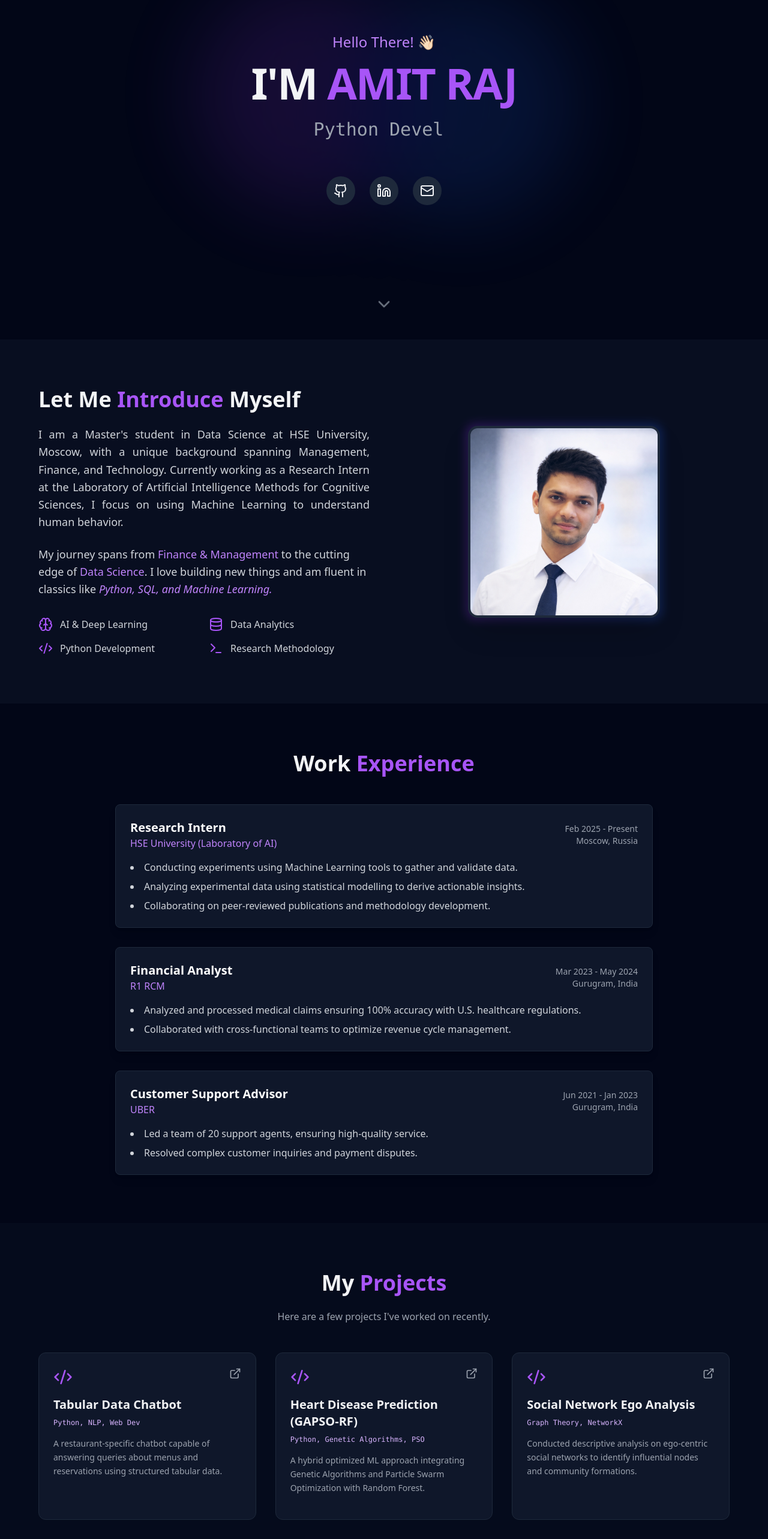
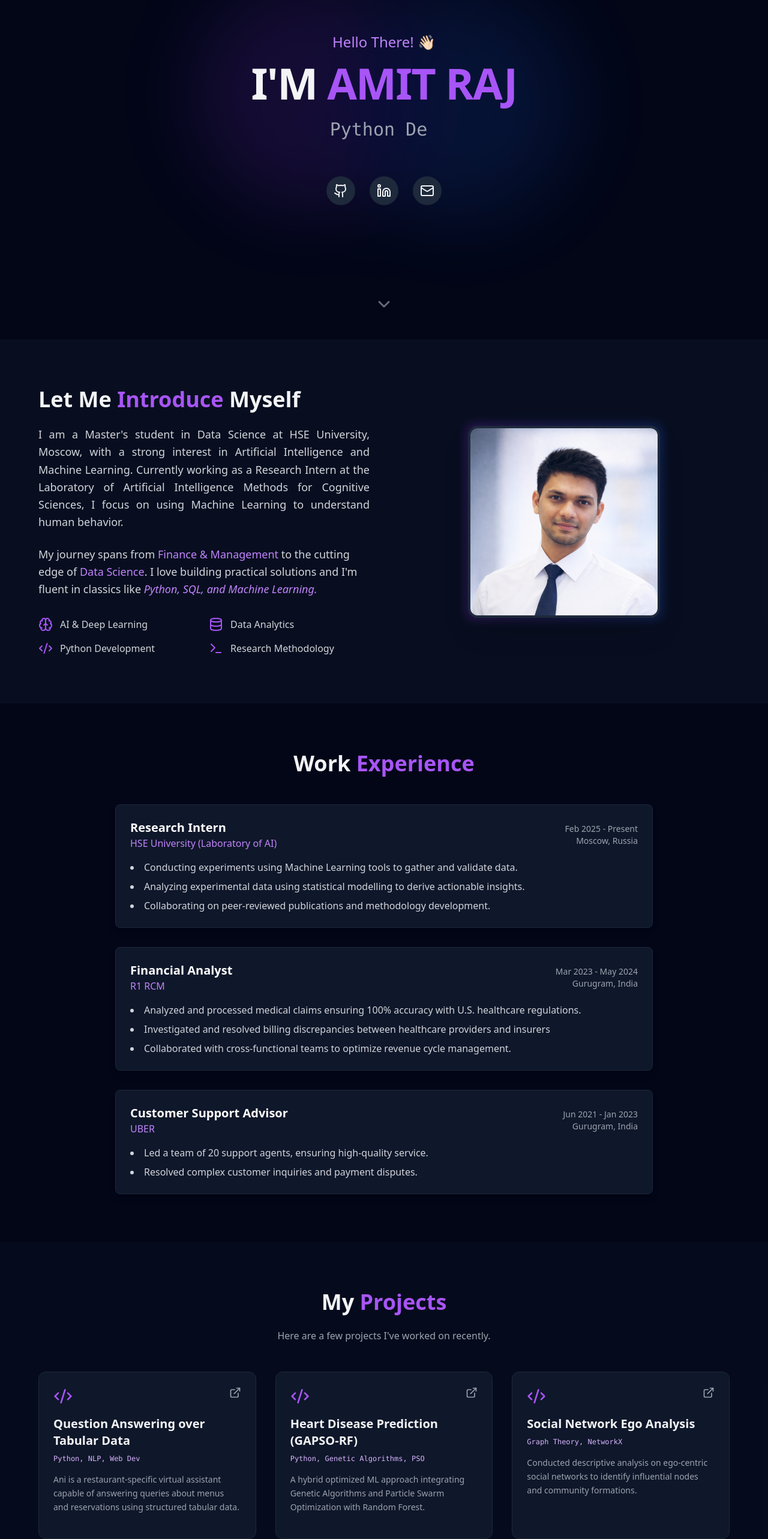
Before and after one commit to amitraj8/my-portfolio, a React (Create React App) app: page / in a window 1280 px wide. Shown: the part 234-2800 px from the top of the page at 60% size. Built offline with nearby package versions, Linux system fonts and the light colour scheme.

Commit message:
Updated design

```diff
--- a/src/App.js
+++ b/src/App.js
@@ -34,8 +34,8 @@ const PUBLIC_URL = getPublicUrl();
 const portfolioData = {
   personal: {
     name: "Amit Raj",
-    titles: ["Data Science Student", "AI Researcher", "Python Developer", "Financial Analyst"],
-    about: "I am a Master's student in Data Science at HSE University, Moscow, with a unique background spanning Management, Finance, and Technology. Currently working as a Research Intern at the Laboratory of Artificial Intelligence Methods for Cognitive Sciences, I focus on using Machine Learning to understand human behavior.",
+    titles: ["Data Science Expert", "AI/ML Researcher", "Python Developer", "NLP Expert", "Network Science Expert"],
+    about: "I am a Master's student in Data Science at HSE University, Moscow, with a strong interest in Artificial Intelligence and Machine Learning. Currently working as a Research Intern at the Laboratory of Artificial Intelligence Methods for Cognitive Sciences, I focus on using Machine Learning to understand human behavior.",
     email: "amit83908@gmail.com",
     github: "https://github.com/amitraj8",
     linkedin: "https://www.linkedin.com/in/amit-raj-379045130/",
@@ -62,6 +62,7 @@ const portfolioData = {
       location: "Gurugram, India",
       desc: [
         "Analyzed and processed medical claims ensuring 100% accuracy with U.S. healthcare regulations.",
+        " Investigated and resolved billing discrepancies between healthcare providers and insurers",
         "Collaborated with cross-functional teams to optimize revenue cycle management."
       ]
     },
@@ -92,9 +93,9 @@ const portfolioData = {
   ],
   projects: [
     {
-      title: "Tabular Data Chatbot",
+      title: "Question Answering over Tabular Data",
       tech: "Python, NLP, Web Dev",
-      desc: "A restaurant-specific chatbot capable of answering queries about menus and reservations using structured tabular data.",
+      desc: "Ani is a restaurant-specific virtual assistant capable of answering queries about menus and reservations using structured tabular data.",
       link: "https://github.com/amitraj8/restaurant-chatbot"
     },
     {
@@ -369,7 +370,7 @@ export default function App() {
               </p>
               <p className="text-lg text-gray-300 leading-relaxed mb-8">
                 My journey spans from <span className="text-purple-400">Finance & Management</span> to the cutting edge of <span className="text-purple-400">Data Science</span>.
-                I love building new things and am fluent in classics like <i className="text-purple-400">Python, SQL, and Machine Learning.</i>
+                I love building practical solutions and I'm fluent in classics like <i className="text-purple-400">Python, SQL, and Machine Learning.</i>
               </p>
 
               <div className="grid grid-cols-1 sm:grid-cols-2 gap-4">
@@ -537,7 +538,7 @@ export default function App() {
                 href={PUBLIC_URL + "/cv.pdf"}
                 target="_blank"
                 rel="noreferrer"
-                className="inline-flex items-center justify-center gap-2 px-8 py-4 bg-slate-700 hover:bg-slate-600 text-white rounded-lg font-bold shadow-lg transition-all transform hover:-translate-y-1 border border-slate-600"
+                className="inline-flex items-center justify-center gap-2 px-8 py-4 bg-slate-700 hover:bg-purple-600 text-white rounded-lg font-bold shadow-lg transition-all transform hover:-translate-y-1 border border-slate-600"
               >
                 <Eye size={20} /> View My CV
               </a>
```
